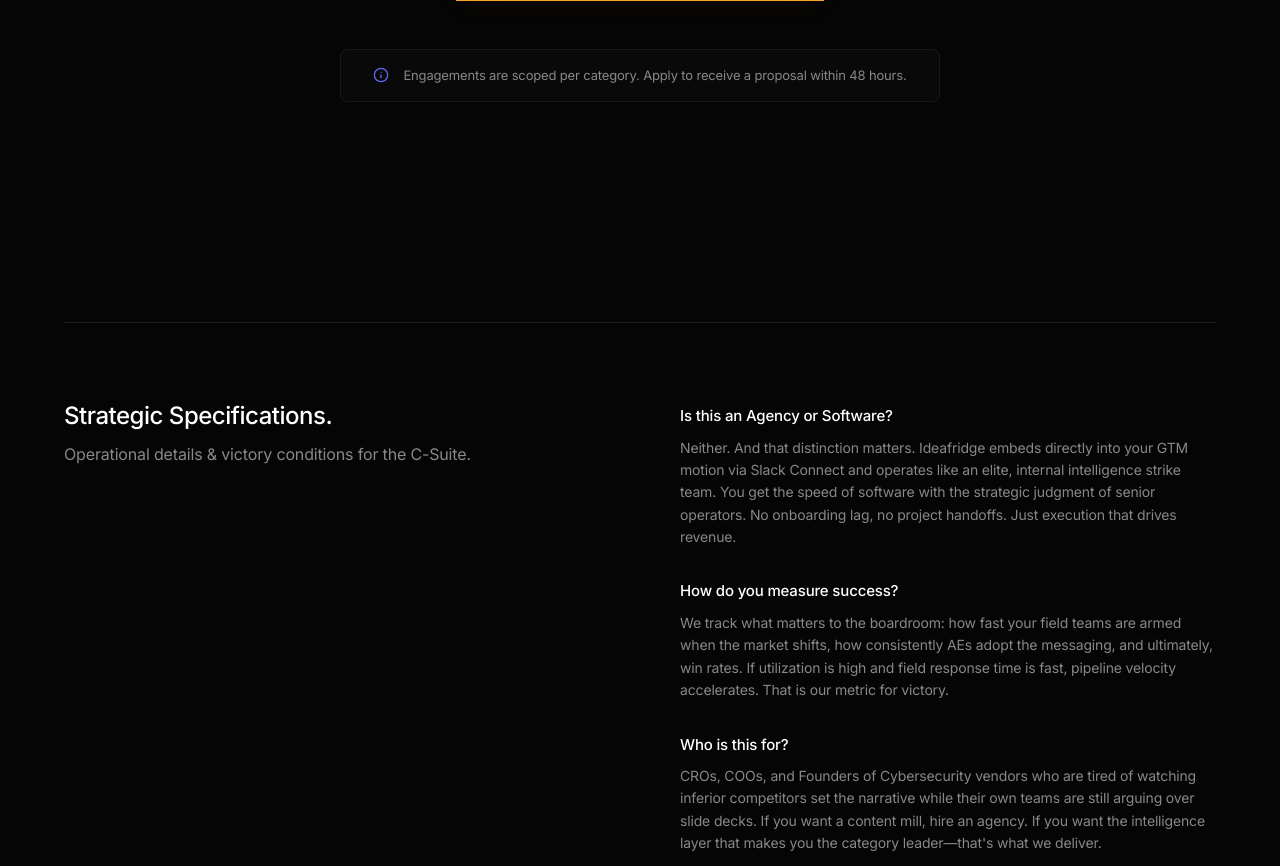
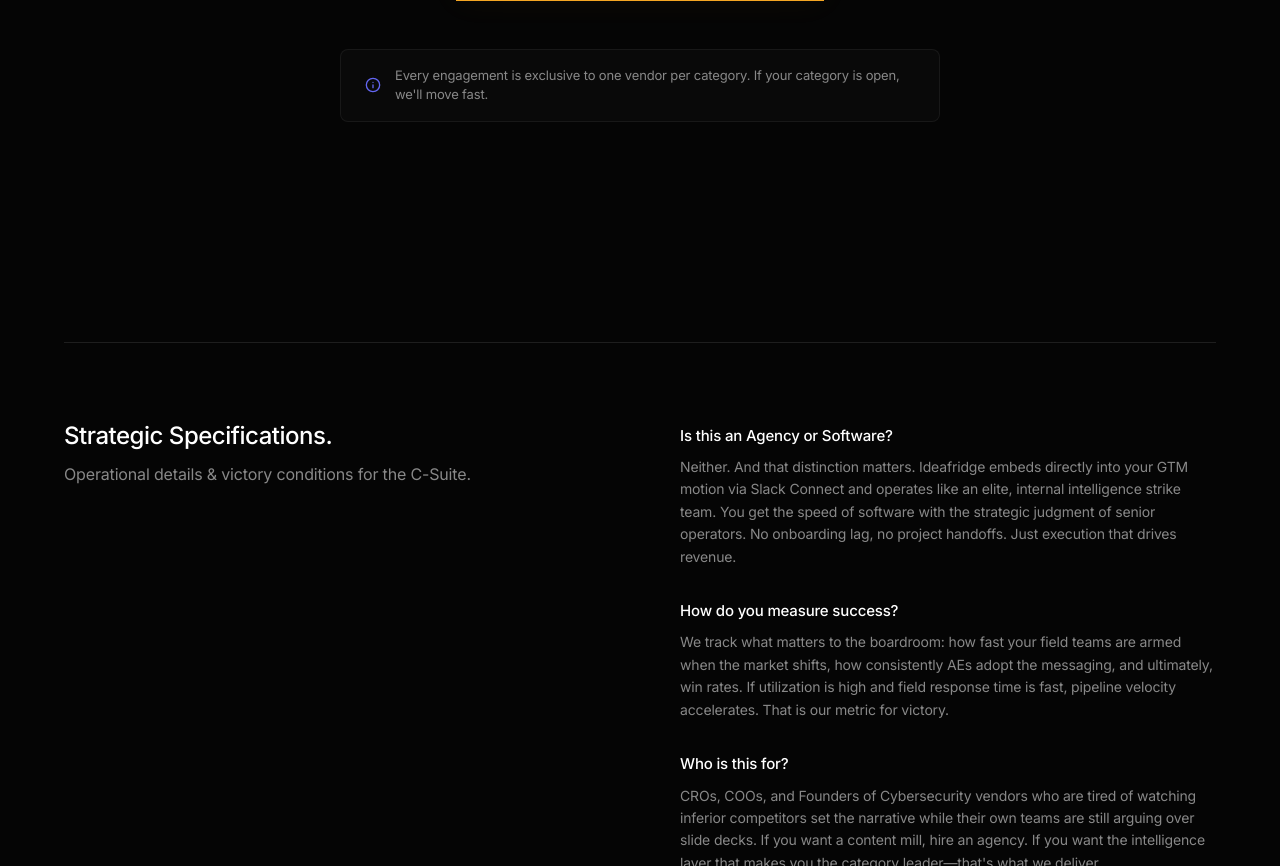
Before and after one commit to ivodator/ideafridge-os, a plain HTML site: page index.html in a window 1280 px wide. Shown: the part 5205-6071 px from the top of the page. Drawn offline with Linux system fonts and the light colour scheme.

Commit message:
Updated Disclaimer Under Pricing

```diff
--- a/index.html
+++ b/index.html
@@ -398,7 +398,7 @@
                     <line x1="12" y1="16" x2="12" y2="12"></line>
                     <line x1="12" y1="8" x2="12.01" y2="8"></line>
                 </svg>
-                <p>Engagements are scoped per category. Apply to receive a proposal within 48 hours.</p>
+                <p>Every engagement is exclusive to one vendor per category. If your category is open, we'll move fast.</p>
             </div>
 <!-- END NEW PRICING DISCLAIMER -->
         </div>
```
